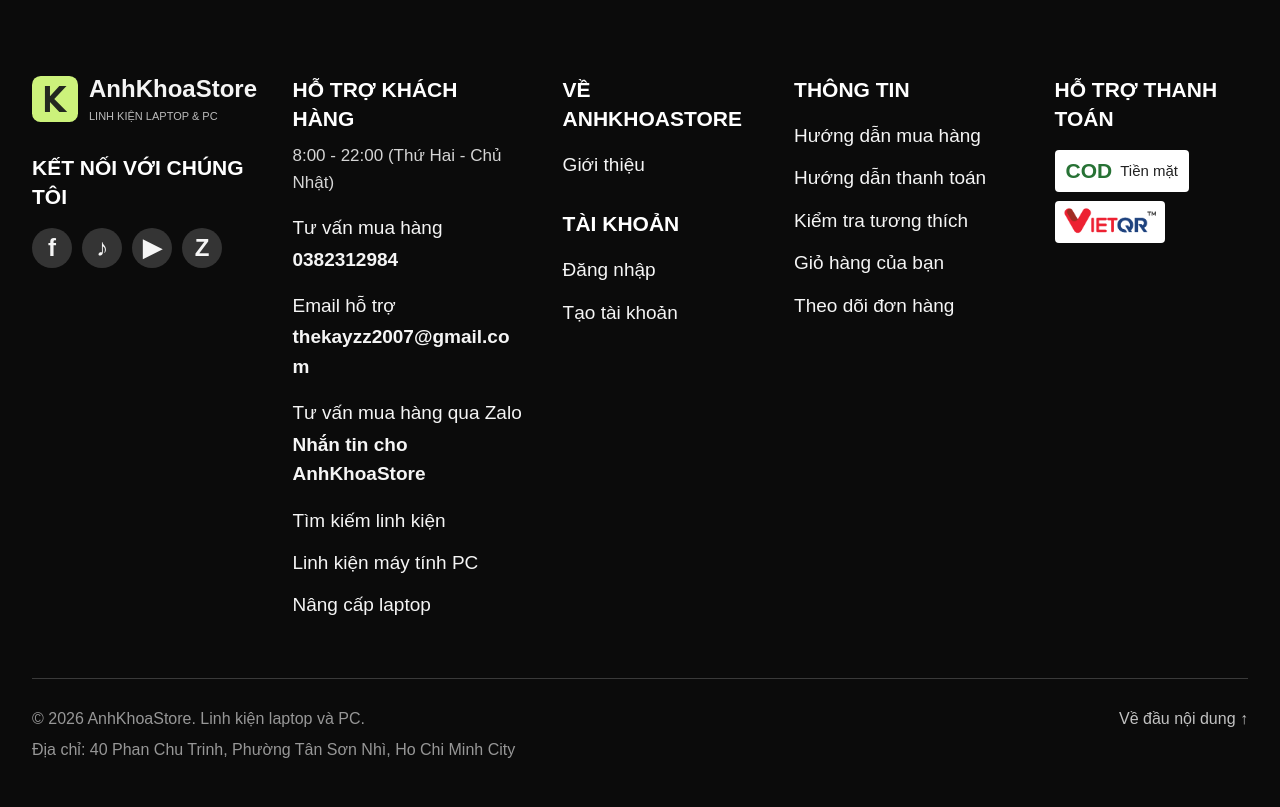
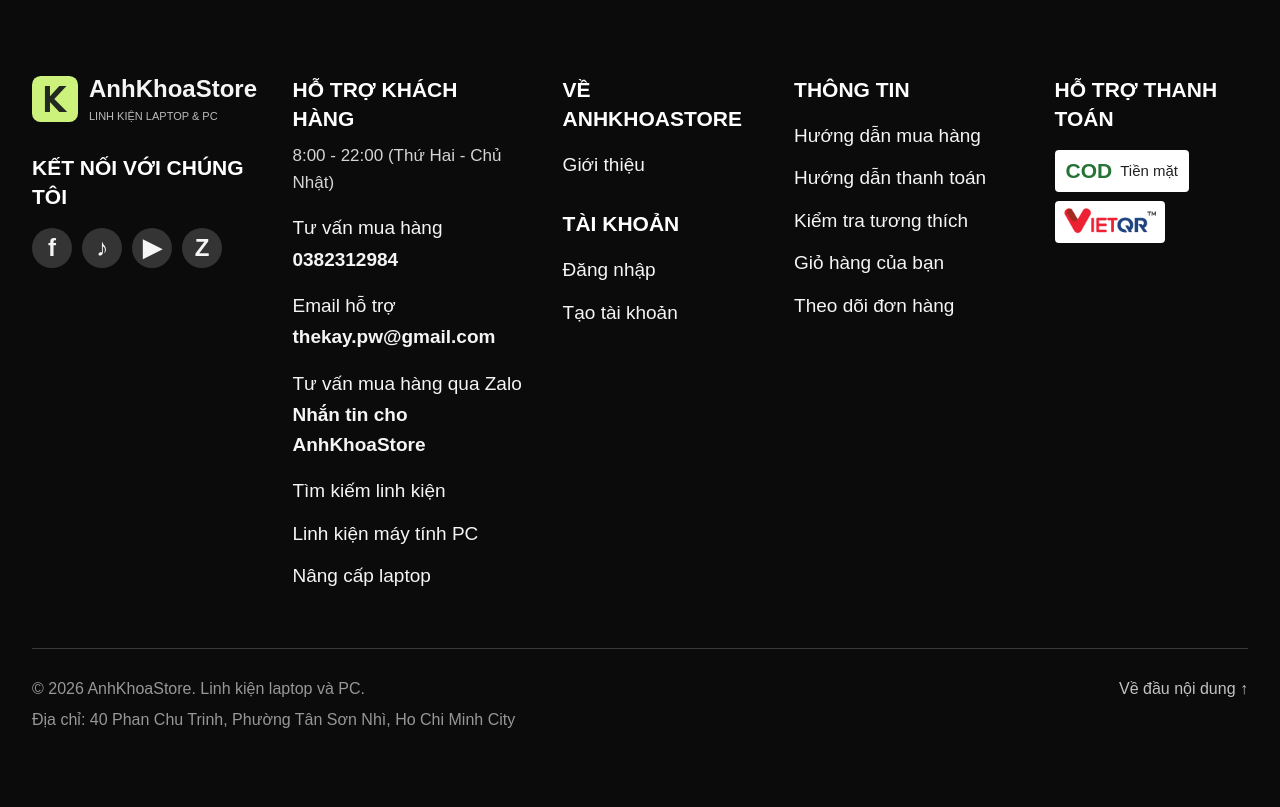
Before and after one commit to thekayzz207/25DH110785_LTW, an ASP.NET MVC app: page /Cart in a window 1280 px wide. Shown: the part 952-1759 px from the top of the page. After the commit the page ends 1680 px from the top, so only its background shows below. Run offline with ASP.NET Core 8 and stand-ins for ASP.NET MVC 5, Linux system fonts and the light colour scheme; the project's own start-up code is not run, and a stand-in starts its controllers and pages; some libraries are stand-ins or nearby versions.

Commit message:
đổi mail liên hệ

```diff
--- a/Views/Shared/_StoreFooter.cshtml
+++ b/Views/Shared/_StoreFooter.cshtml
@@ -1,6 +1,6 @@
 @{
     var hotline = "0382312984";
-    var emailHoTro = "thekayzz2007@gmail.com";
+    var emailHoTro = "thekay.pw@gmail.com";
     var diaChi = "40 Phan Chu Trinh, Phường Tân Sơn Nhì, Ho Chi Minh City";
     var gioLamViec = "8:00 - 22:00 (Thứ Hai - Chủ Nhật)";
     var facebookUrl = "https://www.facebook.com/dak.957";
```
